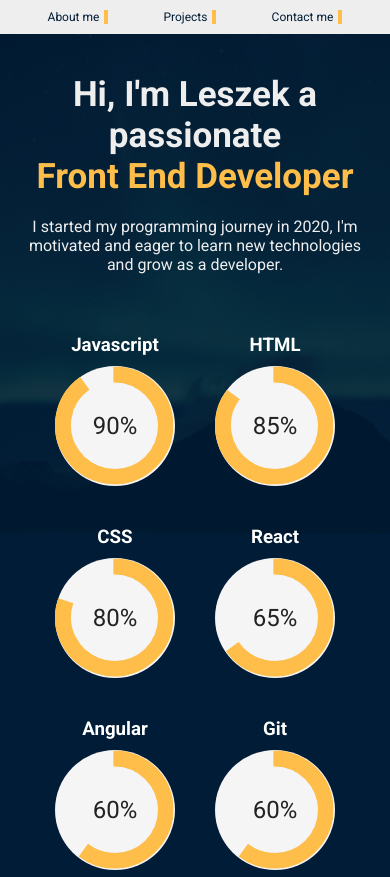
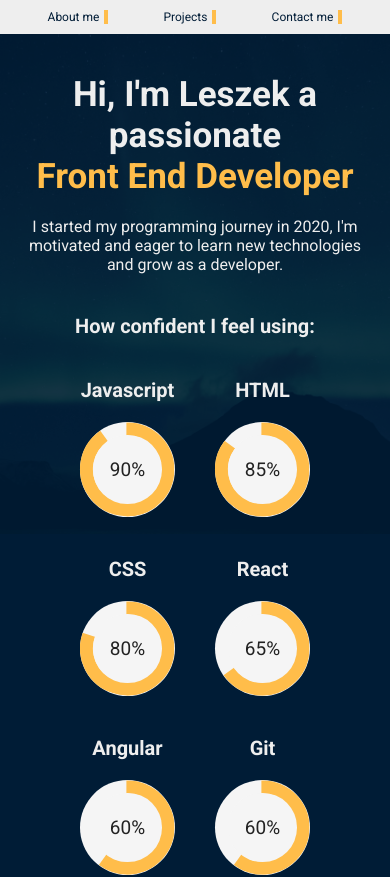
Before and after one commit to leszekmyrkwa/Portfolio, a React (Create React App) app: page / in a window 390 px wide. Shown: the top 877 px of the page. Built offline with nearby package versions, Linux system fonts and the light colour scheme.

Commit message:
adding heading to skills section

```diff
--- a/src/components/SkillBar.scss
+++ b/src/components/SkillBar.scss
@@ -51,6 +51,15 @@
   margin: 0;
   background-color: #f5f5f5;
 }
+
+@media only screen and (max-width: 550px) {
+
+    .c100 {
+        font-size: 95px;
+    }
+
+}
+
 .c100 *, .c100 *:before, .c100 *:after {
   -moz-box-sizing: content-box;
   -webkit-box-sizing: content-box;
--- a/src/components/Skills.js
+++ b/src/components/Skills.js
@@ -20,6 +20,7 @@ export default class Skills extends React.Component {
     render() {
         return(
             <div id="Skills">
+                <h3>How confident I feel using:</h3>
                 <div className="skills-top">
                     {this.renderSkillBars()}
                 </div>
--- a/src/components/Skills.scss
+++ b/src/components/Skills.scss
@@ -5,6 +5,12 @@
 
      @media only screen and (max-width: 1600px) {
          width: 100%;
+     }
+
+     h3 {
+        color: #eee;
+        margin-bottom: 20px;
+        font-size: 20px;
      }
 
     .skills-top {
```
